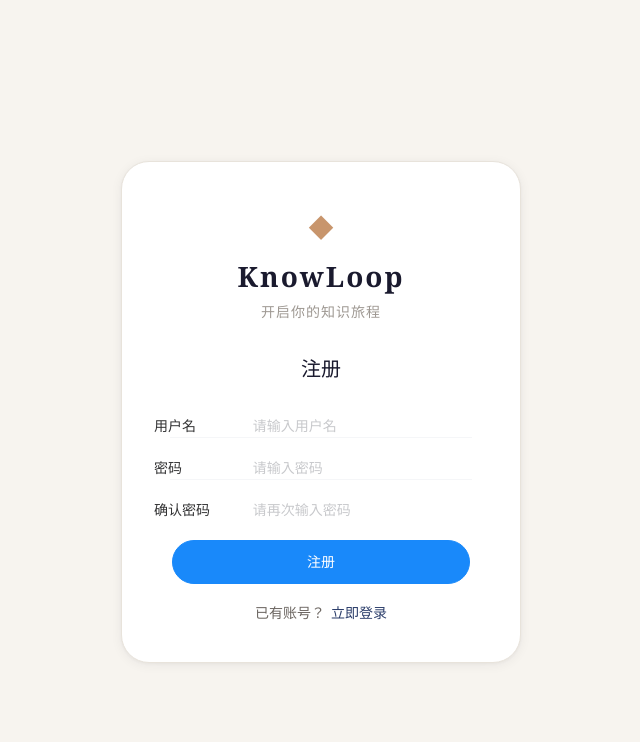
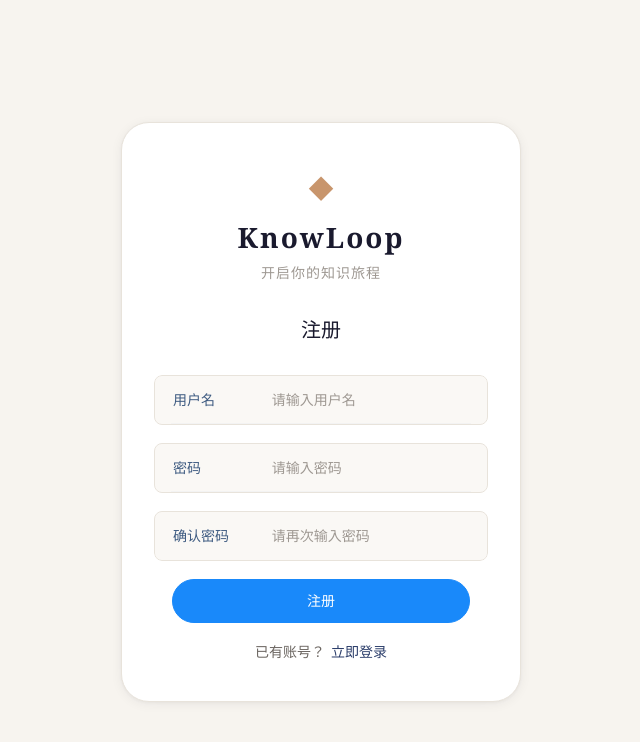
Before and after one commit to QiuXin-Mking/self-improvement, a Vue app in the folder frontend/: page /register in a window 1280 px wide. Shown: the top 742 px of the page, without its empty margins (319-959 px from the left). Built offline with nearby package versions, Linux system fonts and the light colour scheme.

Commit message:
fix: override Vant field styles to match warm academic theme
Van-field default blue focus and grey borders clashed with the
ink-blue/amber/cream palette. Added :deep() overrides for cell
background, focus border, label and placeholder colors.

Co-Authored-By: Claude Opus 4.7 <noreply@anthropic.com>

```diff
--- a/frontend/src/views/LoginView.vue
+++ b/frontend/src/views/LoginView.vue
@@ -160,15 +160,41 @@ const onSubmit = async () => {
 
   :deep(.van-cell-group--inset) {
     margin: 0;
+    background: transparent;
   }
 
   :deep(.van-cell-group--inset .van-cell) {
     margin-bottom: $spacing-md;
     border-radius: $border-radius-sm;
+    background: $bg-cream;
+    border: 1px solid $card-border;
+    padding: $spacing-sm $spacing-md;
+    transition: border-color $transition-fast;
+
+    &:focus-within {
+      border-color: $ink-blue;
+    }
   }
 
   :deep(.van-cell-group--inset .van-cell:last-child) {
     margin-bottom: 0;
+  }
+
+  :deep(.van-field__label) {
+    color: $ink-mid;
+    font-weight: 500;
+  }
+
+  :deep(.van-field__control::placeholder) {
+    color: $text-muted;
+  }
+
+  :deep(.van-field__body) {
+    color: $text-primary;
+  }
+
+  :deep(.van-cell:focus-within::after) {
+    border-color: $amber;
   }
 }
 
--- a/frontend/src/views/RegisterView.vue
+++ b/frontend/src/views/RegisterView.vue
@@ -170,15 +170,41 @@ const onSubmit = async () => {
 
   :deep(.van-cell-group--inset) {
     margin: 0;
+    background: transparent;
   }
 
   :deep(.van-cell-group--inset .van-cell) {
     margin-bottom: $spacing-md;
     border-radius: $border-radius-sm;
+    background: $bg-cream;
+    border: 1px solid $card-border;
+    padding: $spacing-sm $spacing-md;
+    transition: border-color $transition-fast;
+
+    &:focus-within {
+      border-color: $ink-blue;
+    }
   }
 
   :deep(.van-cell-group--inset .van-cell:last-child) {
     margin-bottom: 0;
+  }
+
+  :deep(.van-field__label) {
+    color: $ink-mid;
+    font-weight: 500;
+  }
+
+  :deep(.van-field__control::placeholder) {
+    color: $text-muted;
+  }
+
+  :deep(.van-field__body) {
+    color: $text-primary;
+  }
+
+  :deep(.van-cell:focus-within::after) {
+    border-color: $amber;
   }
 }
 
```
